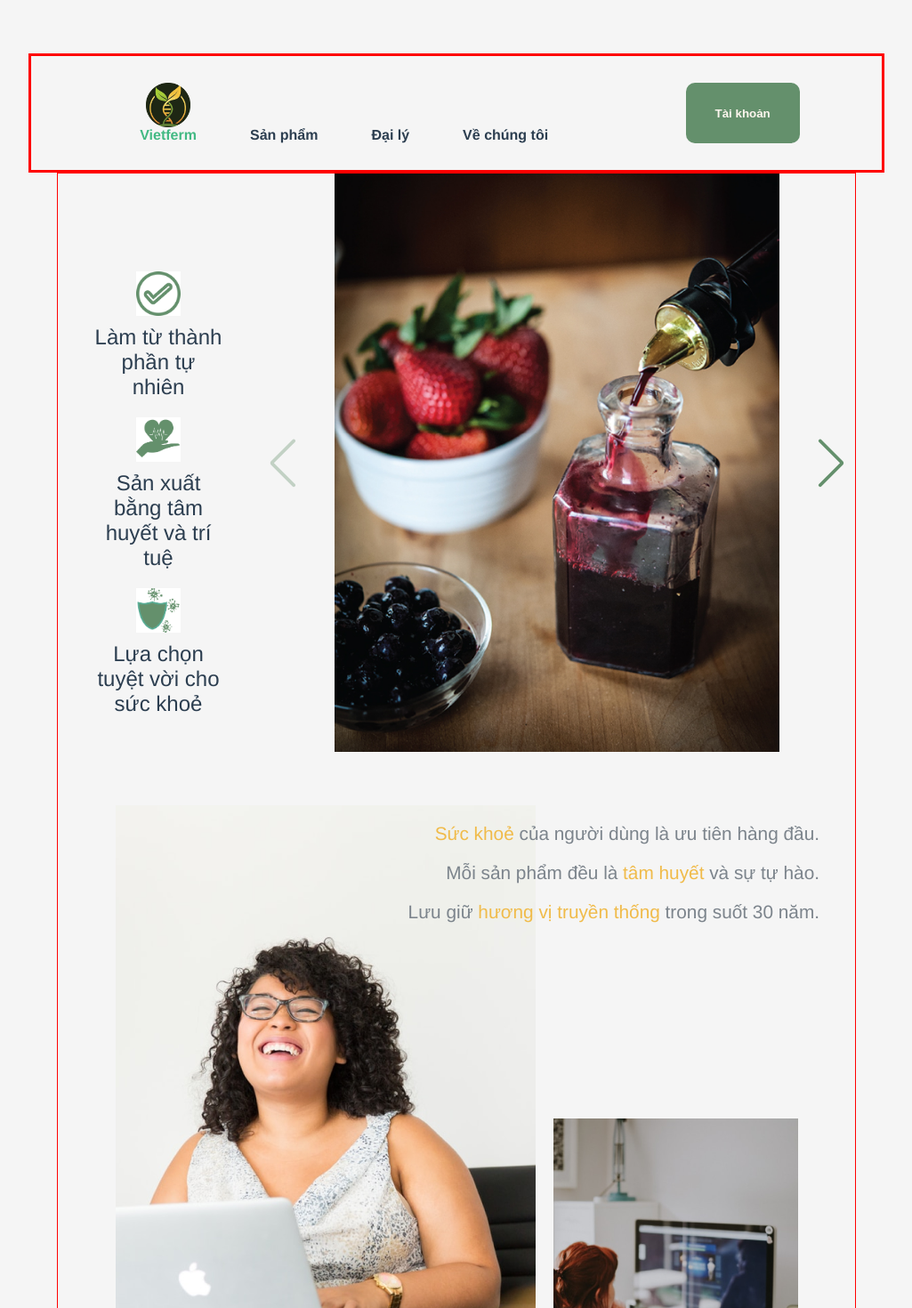
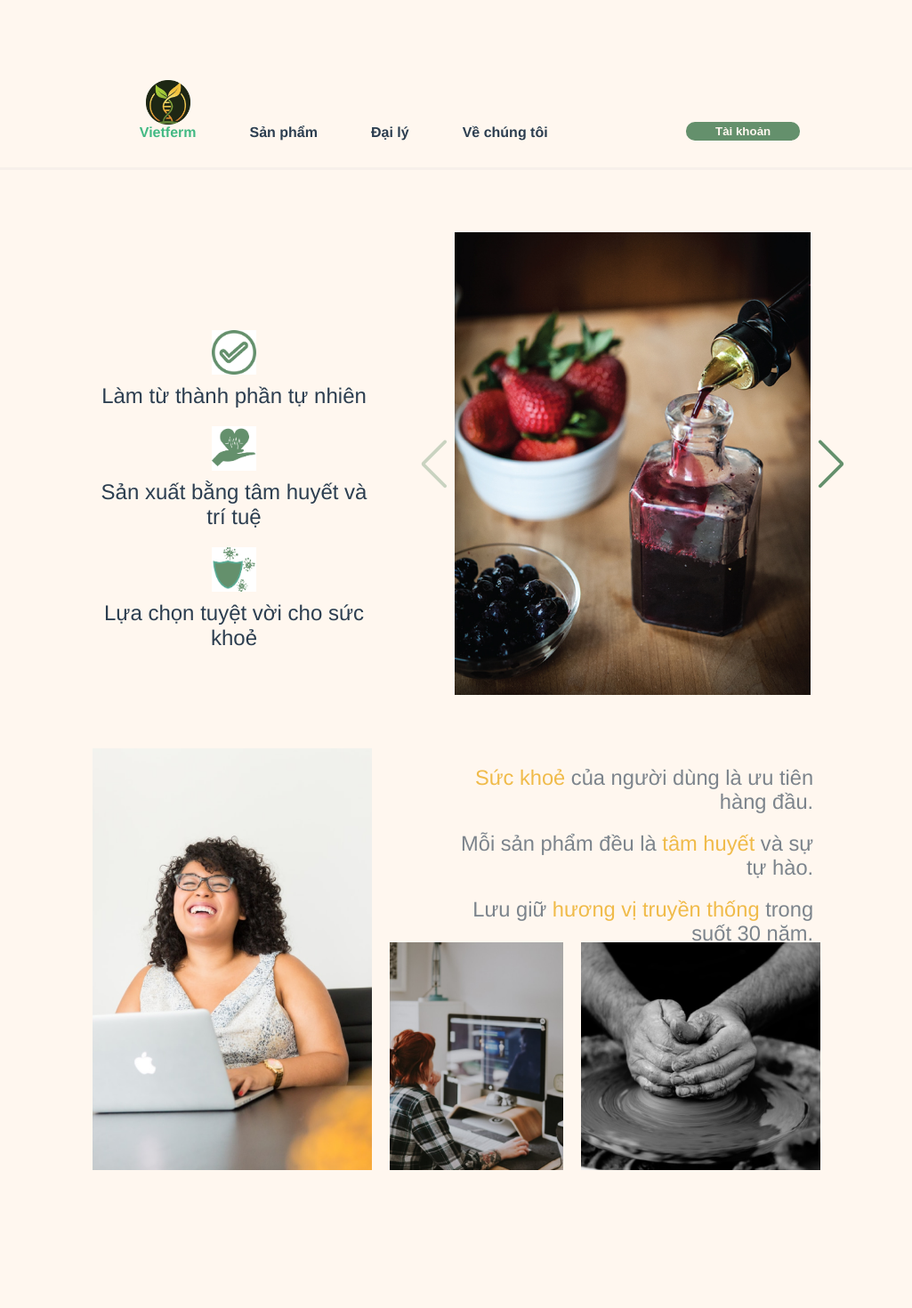
Before and after one commit to kristabel-wong/vietferm-redesign, a Vue app: page / in a window 1280 px wide. Shown: the top 1470 px of the page at 89% size, without its empty margins (127-1152 px from the left). After the commit the page ends 1379 px from the top, so only its background shows below. Built offline with nearby package versions, Linux system fonts and the light colour scheme.

Commit message:
sizing stuff in css

```diff
--- a/src/App.vue
+++ b/src/App.vue
@@ -1,14 +1,17 @@
 <template>
   <div id="app">
-    <!-- <img alt="Vue logo" src="./assets/logo.png"> -->
         <nav>
+            <div class="nav-container">
                 <div class="left">
                     <router-link to="/"> <div id="homelink"> <img alt="Vietferm Logo" id="logo" src="./assets/logo.png"> Vietferm </div></router-link>
                     <router-link to="/product">Sản phẩm</router-link>
                     <router-link to="/stockists">Đại lý</router-link>
                     <router-link to="/about">Về chúng tôi</router-link>
                 </div>
+                <div class="right">
                     <button id="account"><router-link to="#">Tài khoản</router-link></button>
+                </div>
+            </div>
         </nav>
         <router-view />
 
@@ -23,7 +26,11 @@
 
 
 :root {
-    background-color: #F5F5F5;
+    background-color: #FFF7EF;
+}
+
+body {
+    margin: 0;
 }
 
 #app {
@@ -36,8 +43,13 @@
 }
 
 nav {
+    border-bottom: 3px solid #f7f0ea;
+
+}
+
+.nav-container {
     padding: 30px;
-    border: 3px solid red;
+    /* border: 3px solid red; */
     width: 70vw;
     margin: 0 auto;
     display: flex;
@@ -69,11 +81,21 @@ nav a.router-link-exact-active {
     display: inline-block;
 }
 
+.right {
+    position: relative;
+    width: 130px;
+    /* border: 3px solid blue; */
+}
+
 #account {
     background-color: #64906C;
     padding: 3px;
     border-radius: 10px;
     border: none;
+    position: absolute;
+    bottom: 0;
+    right: 0;
+
 }
 
 #account a {
--- a/src/components/HomePage.vue
+++ b/src/components/HomePage.vue
@@ -39,9 +39,9 @@
                         Lưu giữ <span> hương vị truyền thống </span> trong suốt 30 năm.
                     </div>
                 </div>
-                <img alt="image4" src="../assets/4.png">
-                <img alt="image5" src="../assets/5.png">
-                <img alt="image6" src="../assets/6.png">
+                <img alt="person on laptop" id="four" src="../assets/4.png">
+                <img alt="person on desktop" id="five" src="../assets/5.png">
+                <img alt="hands making clay pottery" id="six" src="../assets/6.png">
             </div>
         </div>
     </div>
@@ -81,12 +81,13 @@ export default {
 .home {
     width: 70vw;
     margin: 0 auto;
-    border: 1px solid red;
+    /* border: 1px solid red; */
 }
 
 .flex {
     display: flex;
     justify-content: space-between;
+    margin-top: 70px;
 }
 
 .top {
@@ -103,22 +104,23 @@ export default {
 
 .carousel {
     /* margin: 0 30px; */
-    max-width: 670px;
+    max-width: 50%;
+    min-width: 500px;
     /* border: 1px solid red; */
 }
 
 .carousel img {
     box-sizing: border-box;
+    width: 100%;
     height: 100%;
-    width: 100%;
     object-fit: cover;
     object-position: center;
 }
 
 .img-contain {
     box-sizing: border-box;
-    width: 500px;
-    height: 650px;
+    width: 80%;
+    height: 65vh;
     margin: 0 auto;
 }
 
@@ -132,15 +134,28 @@ export default {
     margin: 0 10px;
 }
 
+#four {
+    width: 35%;
+}
+
+#five {
+    width: 21.75%;
+}
+
+#six {
+    width: 30%;
+}
+
 .text {
     position: absolute;
-    font-size: 1.3em;
+    font-size: 148%;
     text-align: right;
     /* border: 1px solid red; */
-    /* width: 50%; */
-    right: 20px;
+    width: 50%;
+    right: 3%;
     color: #7C848C;
 }
+
 
 span {
     color: #F0BB4A
```
Lines whose indentation alone changed are shown as unchanged.
